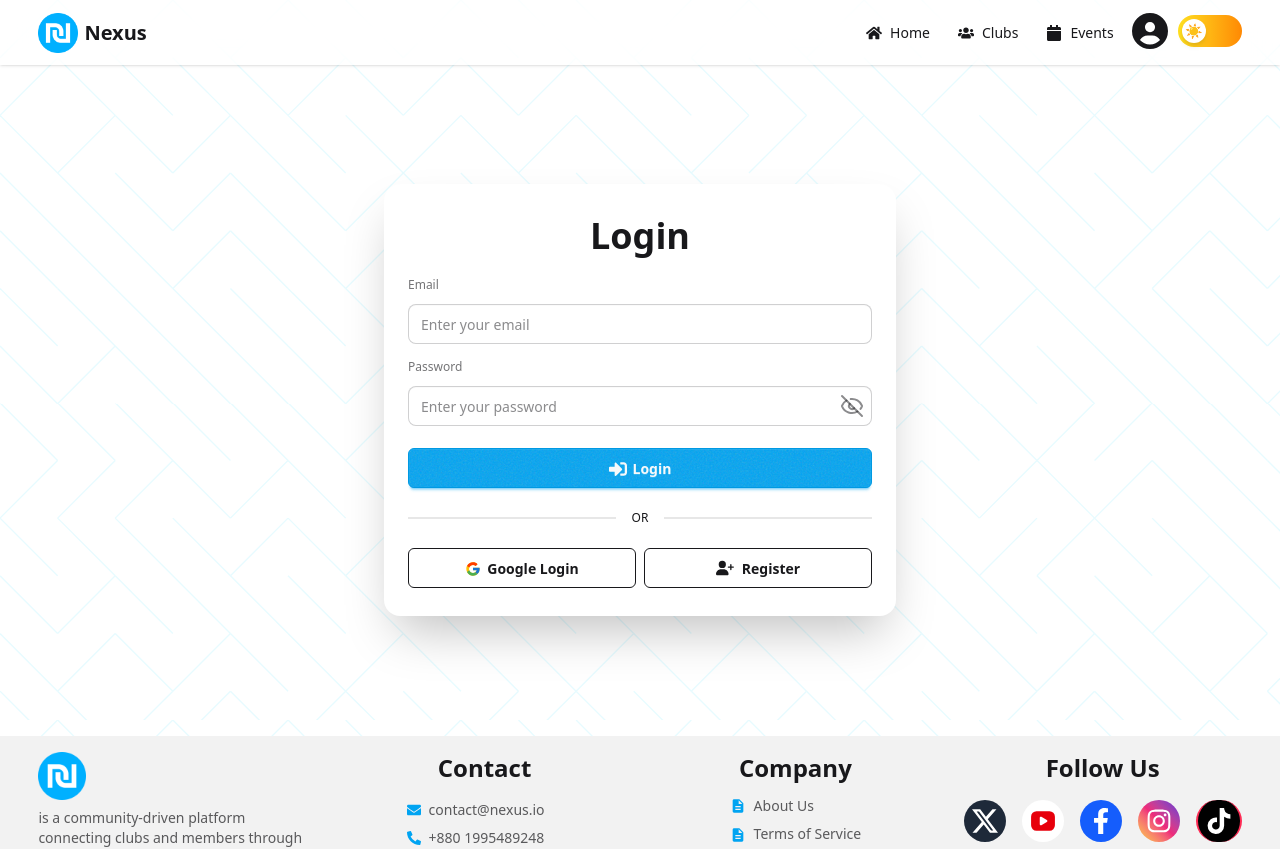
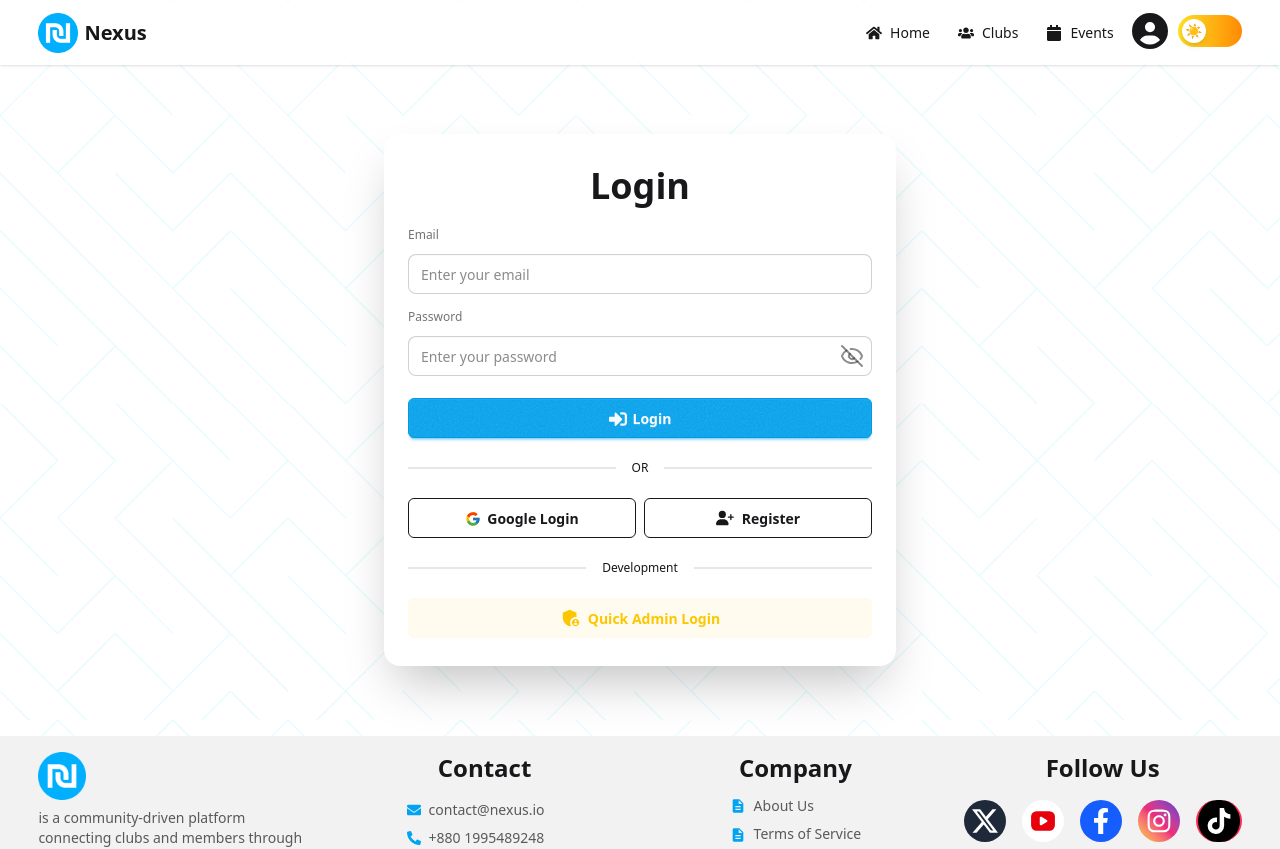
Before and after one commit to buildwithmeraj/nexus, a React (Vite) app: page /login in a window 1280 px wide. Shown: the top 849 px of the page. Built offline with nearby package versions, Linux system fonts and the light colour scheme; no server answers.

Commit message:
added quick admin login in login page

```diff
--- a/src/components/pages/auth/Login.jsx
+++ b/src/components/pages/auth/Login.jsx
@@ -9,6 +9,12 @@ import { Eye, EyeOff } from "lucide-react";
 import { FcGoogle } from "react-icons/fc";
 import { FaUserPlus } from "react-icons/fa6";
 import { FaSignInAlt } from "react-icons/fa";
+import { MdAdminPanelSettings } from "react-icons/md";
+
+const ADMIN_CREDENTIALS = {
+  email: "demo@admin.com",
+  password: "@Dmin123",
+};
 
 const Login = () => {
   const {
@@ -111,6 +117,40 @@ const Login = () => {
     }
   };
 
+  // quick admin login
+  const handleAdminLogin = async () => {
+    try {
+      const userCredential = await signInUsingEmail(
+        ADMIN_CREDENTIALS.email,
+        ADMIN_CREDENTIALS.password,
+      );
+
+      const adminUser = {
+        name: userCredential.user.displayName,
+        email: userCredential.user.email,
+        photoURL: userCredential.user.photoURL,
+        role: "admin",
+        createdAt: new Date(),
+      };
+
+      setUser(userCredential.user);
+      await addUserToDB(adminUser);
+
+      toast.success("Admin login successful!");
+      navigate(state?.from || "/", { replace: true });
+    } catch (error) {
+      const match = firebaseErrors.find((err) => err.code === error.code);
+      const errorMessage = match
+        ? match.message
+        : "Admin login failed. Please try again.";
+
+      setFormError("root", {
+        type: "manual",
+        message: errorMessage,
+      });
+    }
+  };
+
   return (
     <div className="hero min-h-[78vh]">
       <form onSubmit={handleSubmit(onSubmit)}>
@@ -203,6 +243,16 @@ const Login = () => {
                     Register
                   </NavLink>
                 </div>
+                <div className="divider">Development</div>
+
+                <button
+                  className="btn btn-warning btn-soft btn-block lg:flex-1"
+                  type="button"
+                  onClick={handleAdminLogin}
+                >
+                  <MdAdminPanelSettings size={22} />
+                  Quick Admin Login
+                </button>
               </fieldset>
             </div>
           </div>
--- a/src/contexts/AuthContext.jsx
+++ b/src/contexts/AuthContext.jsx
@@ -86,21 +86,23 @@ export const AuthProvider = ({ children }) => {
     await signOut(auth);
     setUser(null);
   };
-  const addUserToDB = (userData) => {
-    axiosInstance
-      .post("/users", userData)
-      .then((data) => {
-        console.log("User added to DB:", data);
-      })
-      .catch((err) => {
-        console.error("Error adding user to DB:", err);
-      });
+  const addUserToDB = async (userData) => {
+    try {
+      const response = await axiosInstance.post("/users", userData);
+      return response.data;
+    } catch (error) {
+      // Existing users are expected during sign-in, so don't fail auth flow.
+      if (error.response?.status === 409) {
+        return { message: "User already exists" };
+      }
+      throw error;
+    }
   };
 
   // Ensure persistence so auth survives full page redirects (Stripe)
   useEffect(() => {
     setPersistence(auth, browserLocalPersistence).catch((e) =>
-      console.error("Failed to set auth persistence:", e)
+      console.error("Failed to set auth persistence:", e),
     );
   }, []);
 
@@ -110,7 +112,7 @@ export const AuthProvider = ({ children }) => {
       if (currentUser?.email) {
         try {
           const response = await axiosInstance.get(
-            `users/role/${currentUser.email}`
+            `/users/role/${encodeURIComponent(currentUser.email)}`,
           );
           setRole(response.data.role); // store role in state
         } catch (error) {
```
Also changed, not shown: 1 other file (tests, documents, lock files or other folders).
